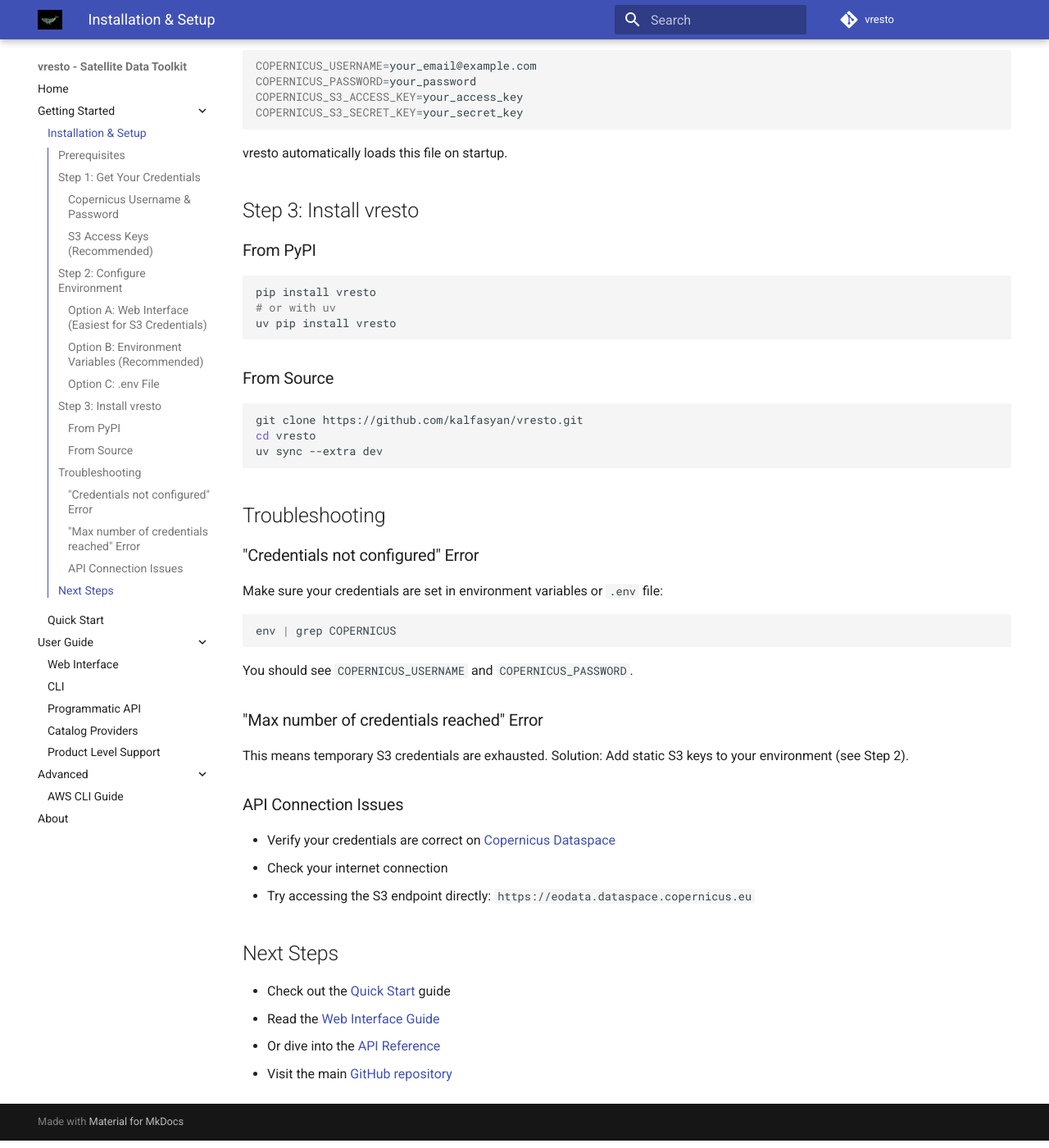
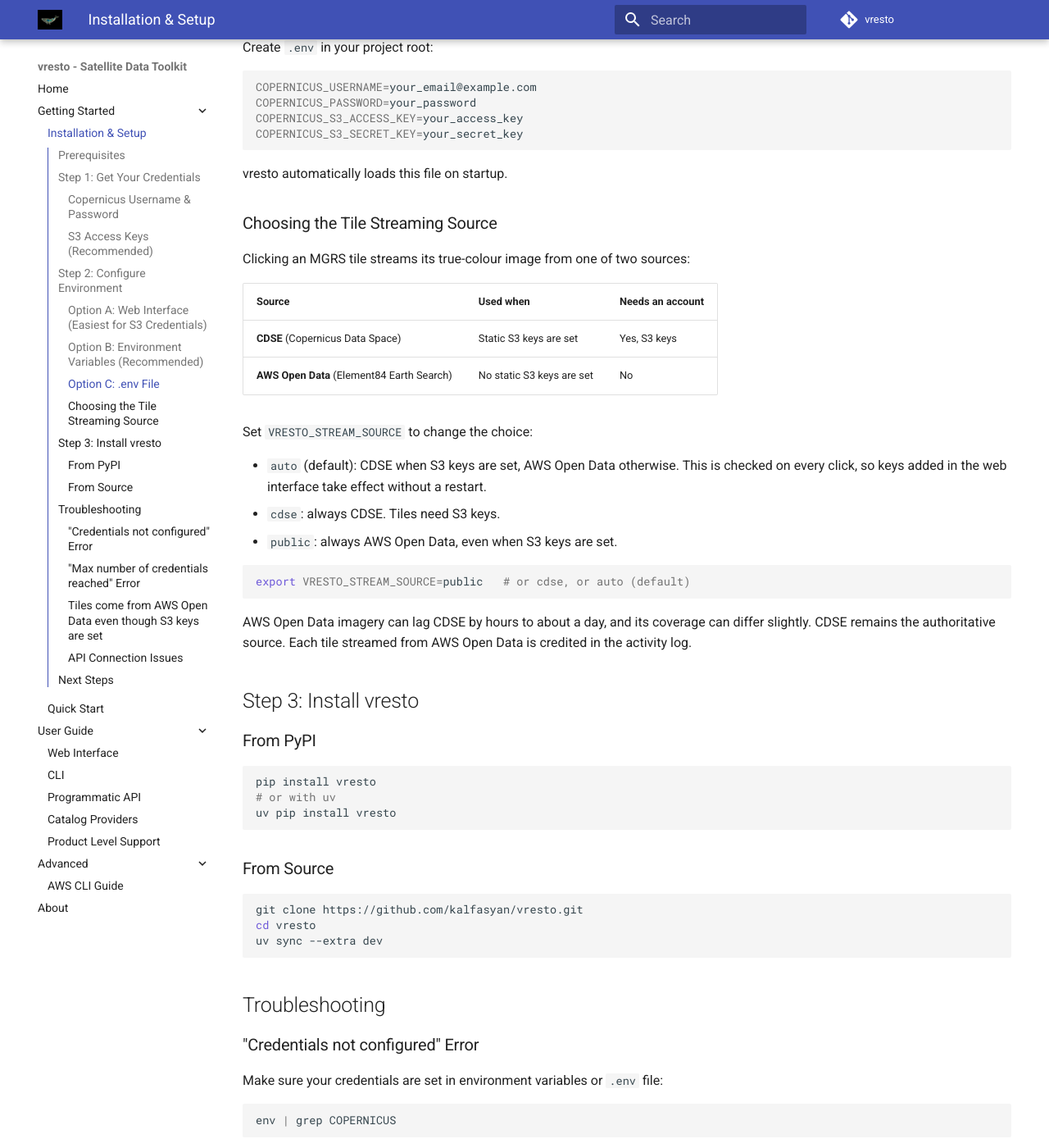
Before and after one commit to kalfasyan/vresto, an MkDocs documentation site: the page built from docs/getting-started/setup.md, in a window 1280 px wide and 1400 px high, scrolled down 1914 px. Shown: the whole window at 82% size. Built offline with MkDocs 1.6.1 and Material for MkDocs 9.7.7, drawn with Linux system fonts in a browser that asks for light colours; comment, search, counter and statistics services are not loaded; some of the changed text lies outside the part shown.

Commit message:
docs: explain CDSE and AWS Open Data tile streaming sources
Tile streaming now has two sources. Tiles stream from CDSE when S3 keys are set,
and from AWS Open Data (Element84 Earth Search) when they are not.

- README: credential-free streaming in the feature list, and the credentials
  note no longer says streaming needs an account.
- Setup guide: the two sources, VRESTO_STREAM_SOURCE (auto, cdse, public), the
  lag and coverage caveats for public imagery, and a troubleshooting entry.
- Web interface guide: where tiles come from, the attribution shown in the
  activity log, and which overlays still need CDSE S3 keys.
- .env.example lists VRESTO_STREAM_SOURCE, commented out so the default holds.

````diff
--- a/docs/getting-started/setup.md
+++ b/docs/getting-started/setup.md
@@ -9,7 +9,7 @@ Getting your Copernicus credentials and setting up vresto.
 
 ## Step 1: Get Your Credentials
 
-Searching the Copernicus catalogues works without an account. You need credentials to download products and to stream tiles from the CDSE S3 store.
+Searching the Copernicus catalogues works without an account, and so does tile streaming: without S3 keys, tiles stream from AWS Open Data. You need Copernicus credentials to download products, and S3 keys to stream tiles from CDSE.
 
 ### Copernicus Username & Password
 
@@ -19,7 +19,7 @@ Searching the Copernicus catalogues works without an account. You need credentia
 
 ### S3 Access Keys (Recommended)
 
-For better performance and higher quotas, generate static S3 credentials (tile streaming requires them):
+For better performance and higher quotas, generate static S3 credentials. With them, tiles stream from CDSE, the authoritative source. Without them, tiles stream from AWS Open Data (see [Choosing the tile streaming source](#choosing-the-tile-streaming-source)).
 
 1. Log in to [Copernicus Dataspace](https://dataspace.copernicus.eu/)
 2. Navigate to your account settings
@@ -75,6 +75,27 @@ COPERNICUS_S3_SECRET_KEY=your_secret_key
 
 vresto automatically loads this file on startup.
 
+### Choosing the Tile Streaming Source
+
+Clicking an MGRS tile streams its true-colour image from one of two sources:
+
+| Source | Used when | Needs an account |
+|---|---|---|
+| **CDSE** (Copernicus Data Space) | Static S3 keys are set | Yes, S3 keys |
+| **AWS Open Data** (Element84 Earth Search) | No static S3 keys are set | No |
+
+Set `VRESTO_STREAM_SOURCE` to change the choice:
+
+- `auto` (default): CDSE when S3 keys are set, AWS Open Data otherwise. This is checked on every click, so keys added in the web interface take effect without a restart.
+- `cdse`: always CDSE. Tiles need S3 keys.
+- `public`: always AWS Open Data, even when S3 keys are set.
+
+```bash
+export VRESTO_STREAM_SOURCE=public   # or cdse, or auto (default)
+```
+
+AWS Open Data imagery can lag CDSE by hours to about a day, and its coverage can differ slightly. CDSE remains the authoritative source. Each tile streamed from AWS Open Data is credited in the activity log.
+
 ## Step 3: Install vresto
 
 ### From PyPI
@@ -109,6 +130,10 @@ You should see `COPERNICUS_USERNAME` and `COPERNICUS_PASSWORD`.
 
 This means temporary S3 credentials are exhausted. Solution: Add static S3 keys to your environment (see Step 2).
 
+### Tiles come from AWS Open Data even though S3 keys are set
+
+`VRESTO_STREAM_SOURCE` is probably set to `public`. Unset it, or set it to `auto` or `cdse`. Check the keys with `env | grep COPERNICUS_S3`.
+
 ### API Connection Issues
 
 - Verify your credentials are correct on [Copernicus Dataspace](https://dataspace.copernicus.eu/)
````
Also changed, not shown: README.md (+2 -1 lines), docs/user-guide/web-interface.md (+8 -0 lines), 1 other file.
